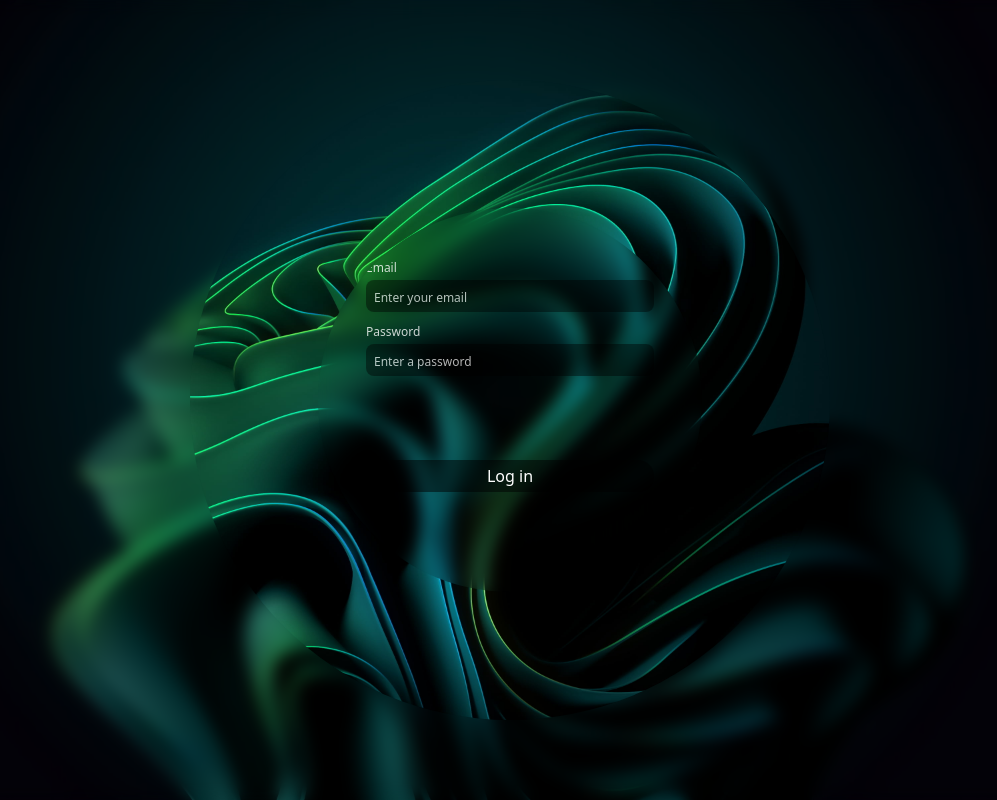
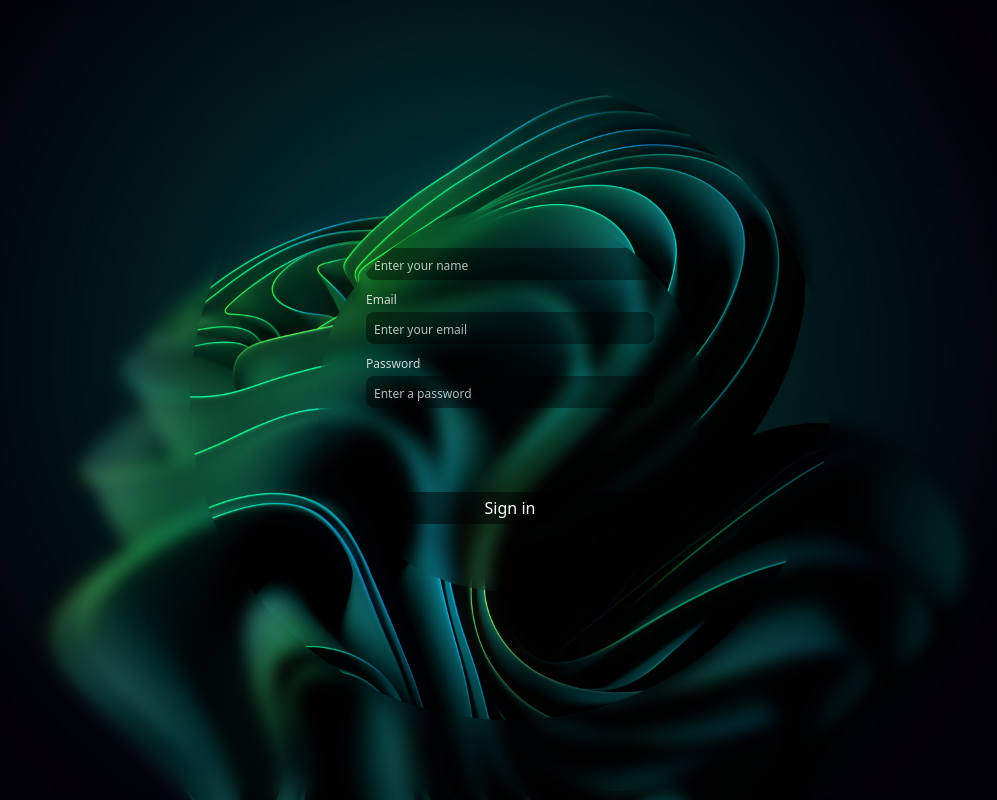
Before and after one commit to Ash310u/Task-Manager-App, a React (Create React App) app in the folder client/: page / in a window 1280 px wide. Shown: the whole page, without its empty margins (130-1127 px from the left). Built offline with nearby package versions, Linux system fonts and the light colour scheme.

Commit message:
feat: check that the user already logged in or not

```diff
--- a/client/src/components/pages/LoginPage.js
+++ b/client/src/components/pages/LoginPage.js
@@ -1,23 +1,28 @@
 // import { FcGoogle } from "react-icons/fc";
 import { useState, useEffect } from 'react'
 import Input from "../SmallComps/Input";
-import { useLoginAccountMutation } from "../../store";
+import { useCreateAccountMutation } from "../../store";
 import useNavigation from '../../hooks/useNavigation'
 
 const LoginPage = () => {
     const { navigate } = useNavigation()
+    const authToken =window.localStorage.getItem('authToken')
+
+    if(authToken) {
+        navigate('/dashboard')
+    }
 
     const [opacityDiv, setOpacityDiv] = useState(false)
     const [opacityInput, setOpacityInput] = useState(false)
     // const [googlePing, setGooglePing] = useState(false)
 
-    const [loginAccount, results] = useLoginAccountMutation()
+    const [loginAccount, results] = useCreateAccountMutation()
 
     const handleSubmit = (e) => {
         e.preventDefault()
 
         let user = {
-            // name: e.target.name.value,
+            name: e.target.name.value,
             email: e.target.email.value,
             password: e.target.password.value
         }
@@ -64,7 +69,7 @@ const LoginPage = () => {
                         <div className='flex flex-row justify-center items-center w-full h-full rounded-full'>
                             <form onSubmit={handleSubmit} className="m-2 flex flex-col h-form justify-between items-center gap-20 font-extralight ">
                                 <div className="flex flex-col justify-between items-center gap-2 text-white ">
-                                    {/* <Input name='name' type={'text'} placeholder={'Enter your name'} >Name</Input> */}
+                                    <Input name='name' type={'text'} placeholder={'Enter your name'} >Name</Input>
                                     <Input name='email' type={'email'} placeholder={'Enter your email'} >Email</Input>
                                     <Input name='password' type={'password'} placeholder={'Enter a password'} >Password</Input>
                                 </div>
@@ -73,7 +78,7 @@ const LoginPage = () => {
                                     <button
                                         className='w-72 p-1 bg-black  border-black  text-white rounded-full bg-opacity-50 hover:bg-opacity-70'
                                     >
-                                        Log in
+                                        Sign in
                                     </button>
                                     {/* <button
                                         onClick={handleClickPing} className=' flex flex-row justify-center items-center gap-2 w-72 p-1  bg-black  border-black  text-white rounded-full bg-opacity-50 hover:bg-opacity-70'
```
